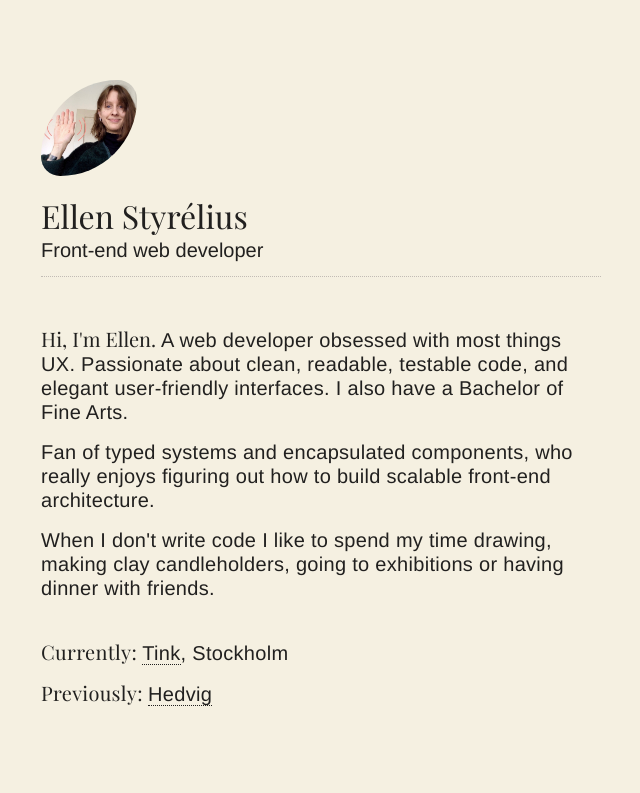
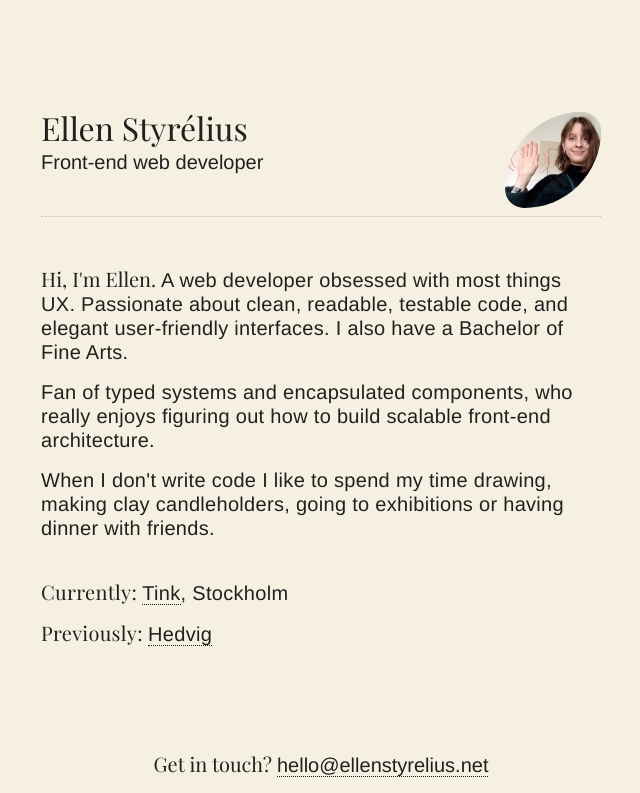
Before and after one commit to styrelius/about-me, a React (Create React App) app: page / in a window 1280 px wide. Shown: the top 793 px of the page, without its empty margins (319-959 px from the left). Built offline with nearby package versions, Linux system fonts and the light colour scheme.

Commit message:
Change layout header and add more space between it and the page top edge

```diff
--- a/src/components/header.tsx
+++ b/src/components/header.tsx
@@ -10,15 +10,16 @@
 
 const Container = styled.section({
   width: '100%',
-  paddingBottom: spacingBaseValue * 2,
-  display: 'grid',
-  gap: spacingBaseValue * 3,
-  gridAutoFlow: 'row',
+  paddingBottom: spacingBaseValue,
+  display: 'flex',
+  justifyContent: 'space-between',
   borderBottom: `1px dotted ${lightGrey}}`,
 })
 const HeadingsWrapper = styled.div({
-  display: 'grid',
+  display: 'flex',
+  flexDirection: 'column',
   gap: spacingBaseValue,
+  justifyContent: 'flex-start',
 })
 const Heading = styled.h1({
   fontFamily: playfairDisplay,
@@ -42,11 +43,11 @@
 export function Header() {
   return (
     <Container>
-      <PictureOfMe />
       <HeadingsWrapper>
         <Heading>Ellen Styrélius</Heading>
         <SubHeading>Front-end web developer</SubHeading>
       </HeadingsWrapper>
+      <PictureOfMe />
     </Container>
   )
 }
--- a/src/components/page.tsx
+++ b/src/components/page.tsx
@@ -13,7 +13,7 @@
   background: colors.beige,
   width: '100%',
   minHeight: '100vh',
-  padding: `${spacingBaseValue * 10}px ${spacingBaseValue * 6}px`,
+  padding: `${spacingBaseValue * 14}px ${spacingBaseValue * 6}px`,
   display: 'flex',
   flexDirection: 'column',
   justifyContent: 'space-between',
```
